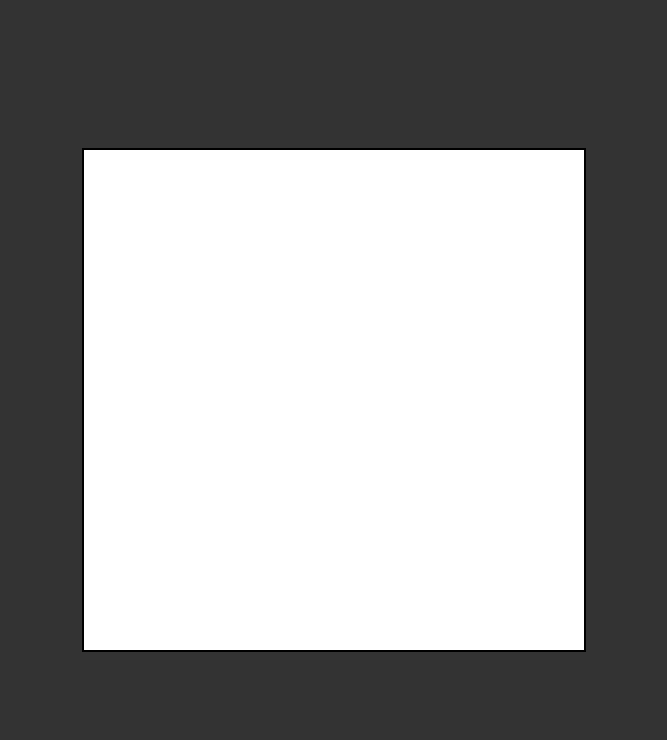
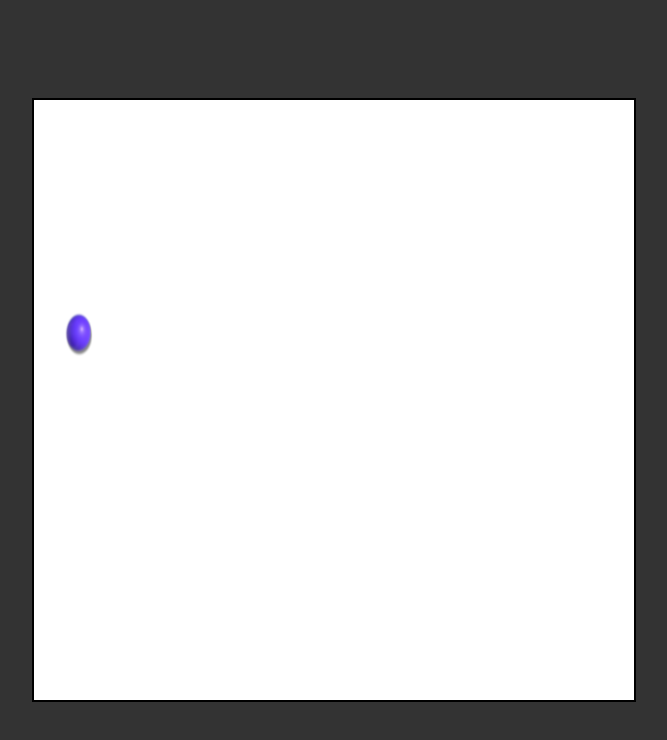
Before and after one commit to mani1911/Blue-Ball, a plain HTML site: page index.html in a window 1280 px wide. Shown: the whole page, without its empty margins (306-973 px from the left). Drawn offline with Linux system fonts and the light colour scheme.

Commit message:
created canvas and ball movement logic

```diff
--- a/index.html
+++ b/index.html
@@ -10,6 +10,7 @@
     </head>
     <body>
         <canvas></canvas>
+        <img src = "images/blueBall.png">
 
 
         <script src="index.js" async defer></script>
--- a/index.js
+++ b/index.js
@@ -1,3 +1,93 @@
 const canvas = document.querySelector('canvas');
-canvas.width = 500;
-canvas.height = 500;
+canvas.width = 600;
+canvas.height = 600;
+const ctx = canvas.getContext('2d');
+
+const p1 = document.querySelector('img');
+const player = {
+    w : 50,
+    h : 70,
+    x : 20,
+    y : 200,
+    speed : 5,
+    dx : 0,
+    dy : 0
+}
+
+const moveRight = (e)=>{
+    player.dx = player.speed;
+
+}
+const moveLeft = (e)=>{
+    player.dx = -player.speed;
+
+}
+const moveUp = (e)=>{
+    player.dy = -player.speed;
+}
+const moveDown = (e)=>{
+    player.dy = player.speed;
+}
+
+const movePlayer = (e)=>{
+    if(e.key === 'ArrowRight'){
+        moveRight();
+    }
+    if(e.key === 'ArrowLeft'){
+        moveLeft();
+    }
+    if(e.key === 'ArrowUp'){
+        moveUp();
+    }
+    if(e.key === 'ArrowDown'){
+        moveDown();
+    }
+}
+
+const stopPlayer = (e)=>{
+    if(e.key === 'ArrowDown' || e.key === 'ArrowUp'){
+        player.dy = 0;
+    }
+    if(e.key === 'ArrowRight' || e.key === 'ArrowLeft'){
+        player.dx = 0;
+    }
+}
+
+const newPos = ()=>{
+    player.x += player.dx;
+    player.y += player.dy;
+}
+const drawPlayer = ()=>{
+    ctx.drawImage(p1,player.x, player.y,player.w, player.h);
+}
+
+const clear = ()=>{
+    ctx.clearRect(0,0,canvas.width, canvas.height)
+}
+
+const detectWalls = ()=>{
+    if(player.x <= 0){
+        player.x = 0;
+    }
+    if(player.x + player.w >= canvas.width){
+        player.x = canvas.width - player.w;
+    }
+    if(player.y <=0){
+        player.y = 0;
+    }
+    if(player.y + player.h >= canvas.height){
+        player.y = canvas.height - player.h;
+    }
+}
+
+const update = ()=>{
+    clear();
+    drawPlayer();
+    newPos();
+    detectWalls();
+    requestAnimationFrame(update);
+}
+
+update();
+document.addEventListener('keydown', movePlayer);
+document.addEventListener('keyup', stopPlayer)
--- a/styles.css
+++ b/styles.css
@@ -22,3 +22,7 @@ canvas{
     max-height:100%;
     transform: translate(-50%,-50%);
 }
+
+img{
+    display: none;
+}
```
Also changed, not shown: image.png (added), images/blueBall.png (added).
